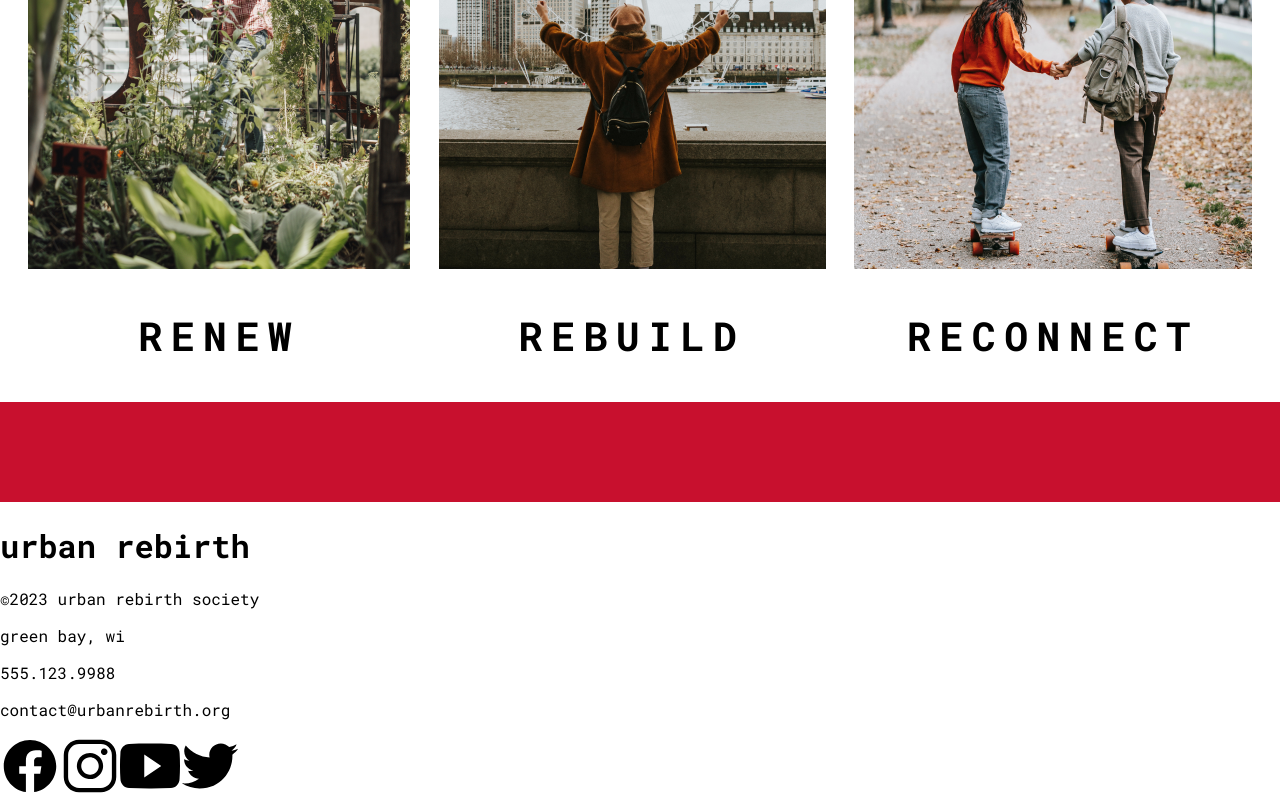
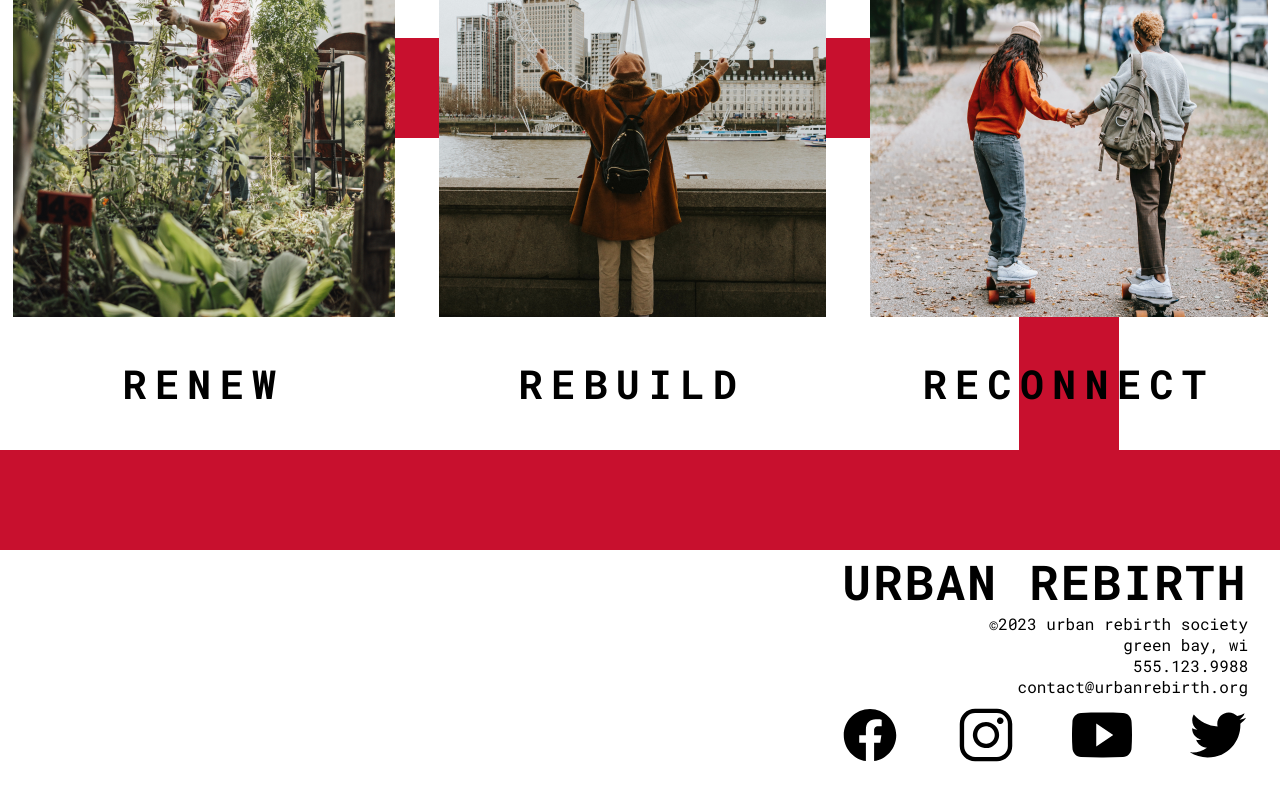
Before and after one commit to erichsafford/urban-rebirth, a React (Vite) app: page / in a window 1280 px wide. Shown: the part 649-1449 px from the top of the page. Built offline with nearby package versions, Linux system fonts and the light colour scheme.

Commit message:
Complete styling and effects

```diff
--- a/src/Footer.jsx
+++ b/src/Footer.jsx
@@ -7,18 +7,19 @@ function Footer() {
     return (
         <>
             <div className="footer-container">
-                <h1 footer-header>urban rebirth</h1>
-                <p>©2023 urban rebirth society</p>
-                <p>green bay, wi</p>
-                <p>555.123.9988</p>
-                <p>contact@urbanrebirth.org</p>
-                <div className="footer-icons">
-                    <img src={facebook} alt="facebook logo" />
-                    <img src={instagram} alt="instagram logo" />
-                    <img src={youtube} alt="youtube logo" />
-                    <img src={twitter} alt="twitter logo" />
+                <div className='footer-inner-container'>
+                    <h1 className='footer-header'>urban rebirth</h1>
+                    <p className='footer-content'>©2023 urban rebirth society</p>
+                    <p className='footer-content'>green bay, wi</p>
+                    <p className='footer-content'>555.123.9988</p>
+                    <p className='footer-content'>contact@urbanrebirth.org</p>
+                    <div className="footer-icons">
+                        <img src={facebook} alt="facebook logo" />
+                        <img src={instagram} alt="instagram logo" />
+                        <img src={youtube} alt="youtube logo" />
+                        <img src={twitter} alt="twitter logo" />
+                    </div>
                 </div>
-
             </div>
 
         </>
--- a/src/Landing.jsx
+++ b/src/Landing.jsx
@@ -24,10 +24,11 @@ function LandingPage() {
             </div>
         </div>
         <div className="horizontal-bar"></div>
+        <div className="vertical-bar"></div>
         <div className='tagline-container'>
             <p className="tagline text-black">
-            we <span className='text-red emphasis'>empower</span> communities to take control of their neighborhood, their block, their green spaces, and more.  We supply the materials, you supply the <span className='text-red emphasis'>people</span>.
-            </p>
+            we <span className='text-red emphasis'>empower</span> communities to take control of their neighborhood, their block, their green spaces, and more.</p>
+            <p className="tagline text-black">We supply the materials, you supply the <span className='text-red emphasis'>people</span>.</p>
         </div>
         <div className='picture-container'>
             <div className='picture-group'>
@@ -38,7 +39,7 @@ function LandingPage() {
                 <img src={fariswheel} alt="woman in front of ferris wheel" />
                 <p className='picture-title'>rebuild</p>
             </div>
-            <div className='picture-group'>
+            <div className='picture-group skateboard-couple'>
                 <img src={skateboardcouple} alt="skateboarders holding hands" />
                 <p className='picture-title'>reconnect</p>
             </div>
--- a/src/index.css
+++ b/src/index.css
@@ -15,6 +15,8 @@ body {
   font-family: var(--brand-font);
   box-sizing: border-box;
   margin: 0;
+  margin-block-start: 0;
+  margin-block-end: 0;
 }
 
 .bkg-red {
@@ -74,6 +76,29 @@ button {
   color: var(--primary-black);
   list-style: none;
   text-align: center;
+  transition: color 350ms;
+  position: relative;
+  padding-block: .3rem;
+}
+
+.header-link:hover {
+  color: var(--primary-red);
+}
+
+.header-link::after {
+  content: ' ';
+  position: absolute;
+  width: 0px;
+  height: 3px;
+  left: 50%;
+  bottom: 0;
+  background-color: var(--primary-red);
+  transition: all ease-in-out 350ms;
+}
+
+.header-link:hover::after {
+  width: 100%;
+  left: 0;
 }
 
 .search-donate {
@@ -90,6 +115,12 @@ button {
   font-weight: var(--font-weight-bold);
   text-transform: uppercase;
   letter-spacing: 0.1125rem;
+  border: none;
+  transition: scale 350ms;
+}
+
+.donate-button:hover {
+  scale: 1.1;
 }
 
 /* RED BARS */
@@ -104,6 +135,7 @@ button {
 .tagline-container {
   margin-right: 5.31rem;
   margin-left: 20rem;
+  margin-top: 3rem;
 }
 
 .tagline {
@@ -124,7 +156,8 @@ button {
 
 .picture-container {
   display: flex;
-  justify-content: space-evenly;
+  justify-content: center;
+  gap: 2.75rem;
   margin-top: 3rem;
 }
 
@@ -140,3 +173,63 @@ button {
   letter-spacing: 0.525rem;
   text-transform: uppercase;
 }
+
+.skateboard-couple {
+  position: relative;
+}
+
+.skateboard-couple::before {
+  content: " ";
+  width: 6.25rem;
+  height: 60rem;
+  position: absolute;
+  z-index: -1;
+  background-color: var(--primary-red);
+  top: -275px;
+}
+
+.skateboard-couple::after {
+  content: " ";
+  height: 6.25rem;
+  width: 70rem;
+  position: absolute;
+  background-color: var(--primary-red);
+  z-index: -1;
+  right: 0;
+  bottom: 50%
+}
+
+/* FOOTER */
+.footer-container {
+  display: flex;
+  flex-direction: column;
+  align-items: end;
+  padding-right: 2rem;
+  padding-bottom: 1rem;
+}
+
+.footer-inner-container {
+  display: flex;
+  flex-direction: column;
+  align-items: end;
+}
+
+.footer-header {
+  font-size: 3rem;
+  font-weight: var(--font-weight-bold);
+  letter-spacing: 0.15rem;
+  text-transform: uppercase;
+  margin-block-start: 0;
+  margin-block-end: 0;
+}
+
+.footer-content {
+  margin-block-start: 0;
+  margin-block-end: 0;
+}
+
+.footer-icons {
+  display: flex;
+  gap: 3.5rem;
+  margin-top: .5rem;
+}
```
